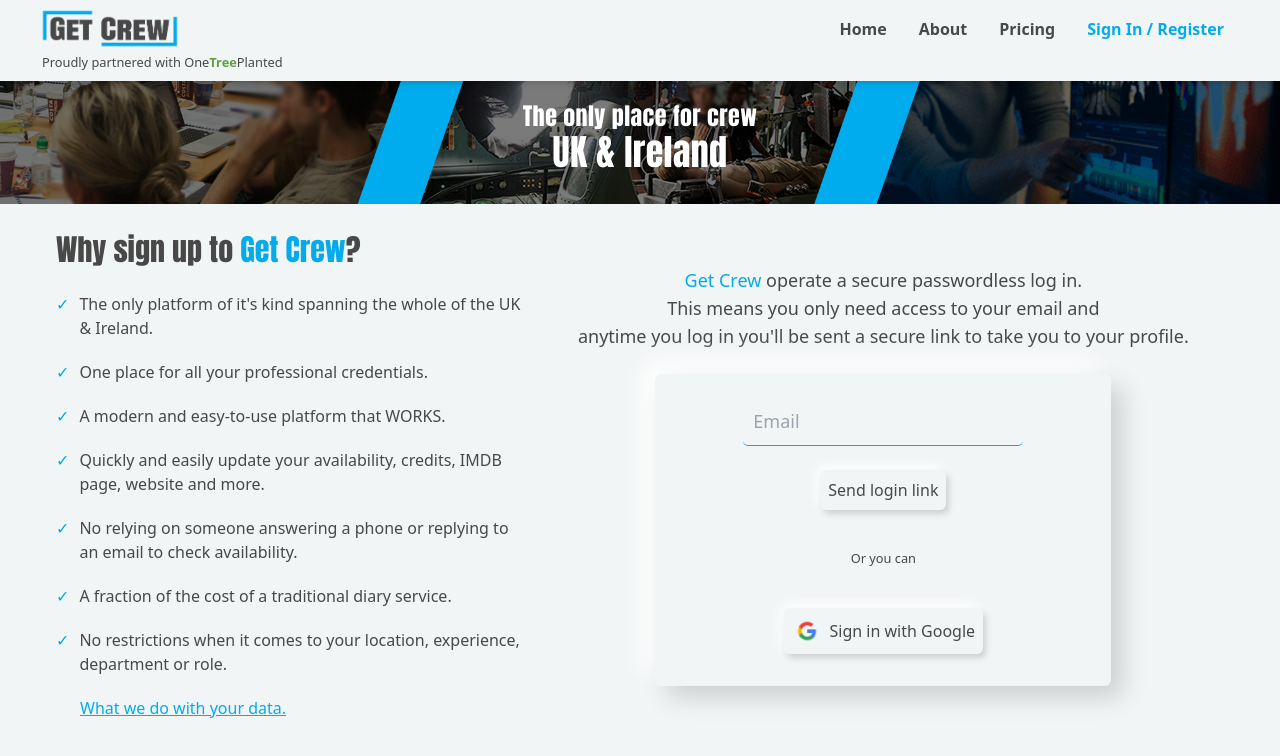
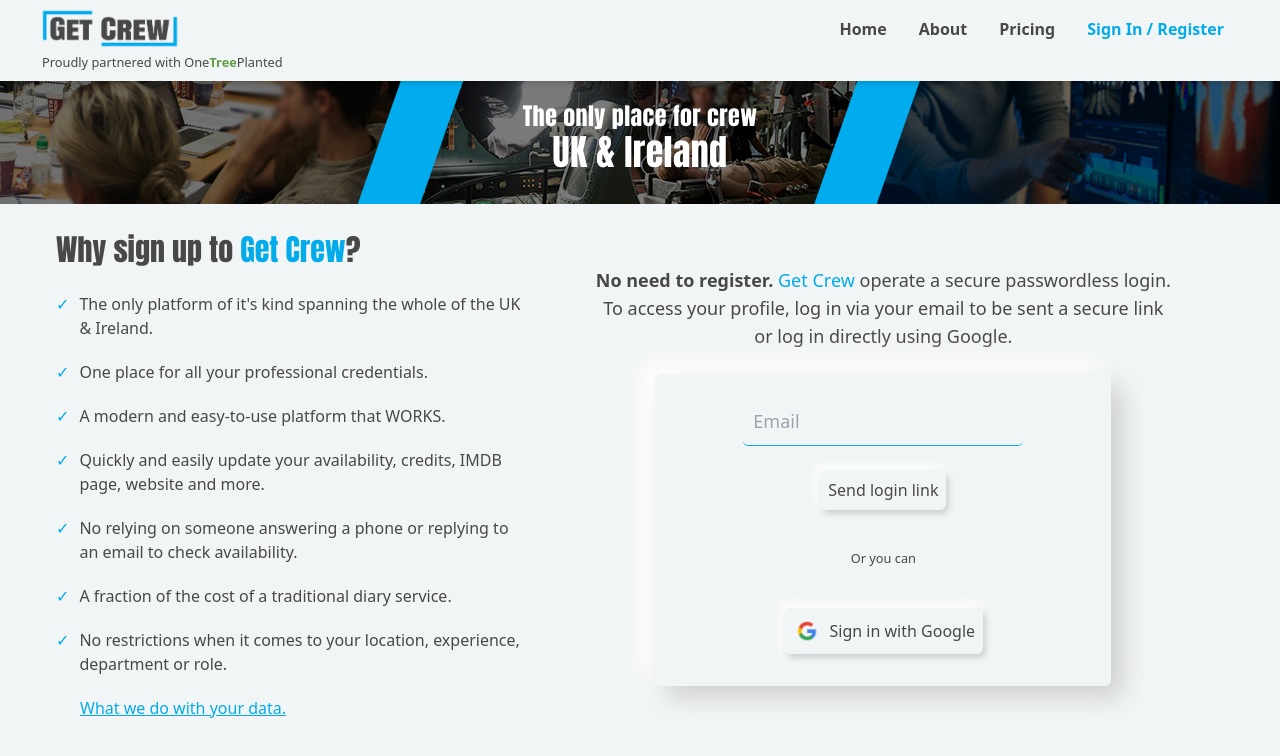
Before and after one commit to sdbxsdb/we-are-crew, a Next.js app: page /my-crew in a window 1280 px wide. Shown: the top 756 px of the page. Built offline with nearby package versions, Linux system fonts and the light colour scheme; no server answers; the database is empty.

Commit message:
update log in text

```diff
--- a/components/Auth.js
+++ b/components/Auth.js
@@ -116,7 +116,8 @@ export default function Auth() {
             </div>
             <div className="flex  w-full md:w-7/12 flex-col justify-center items-center mt-8 md:mt-0 px-4">
               <p className="mb-6 text-lg text-center md:w-full">
-              <span className="text-wearecrewBlue">Get Crew</span> operate a secure passwordless log in. <br /> This means you only need access to your email and <br /> anytime you log in you&apos;ll be sent a secure link to take you to your profile.
+              <strong>No need to register.</strong> <span className="text-wearecrewBlue">Get Crew</span> operate a secure passwordless login. <br />
+              To access your profile, log in via your email to be sent a secure link <br /> or log in directly using Google.
               </p>
               <div className="neumorphBoxLg w-full md:w-auto rounded-md flex flex-col items-center justify-center pt-4 pb-8">
                 <form className="w-full px-8 md:px-20 mb-12 flex flex-col justify-center items-center">
```
